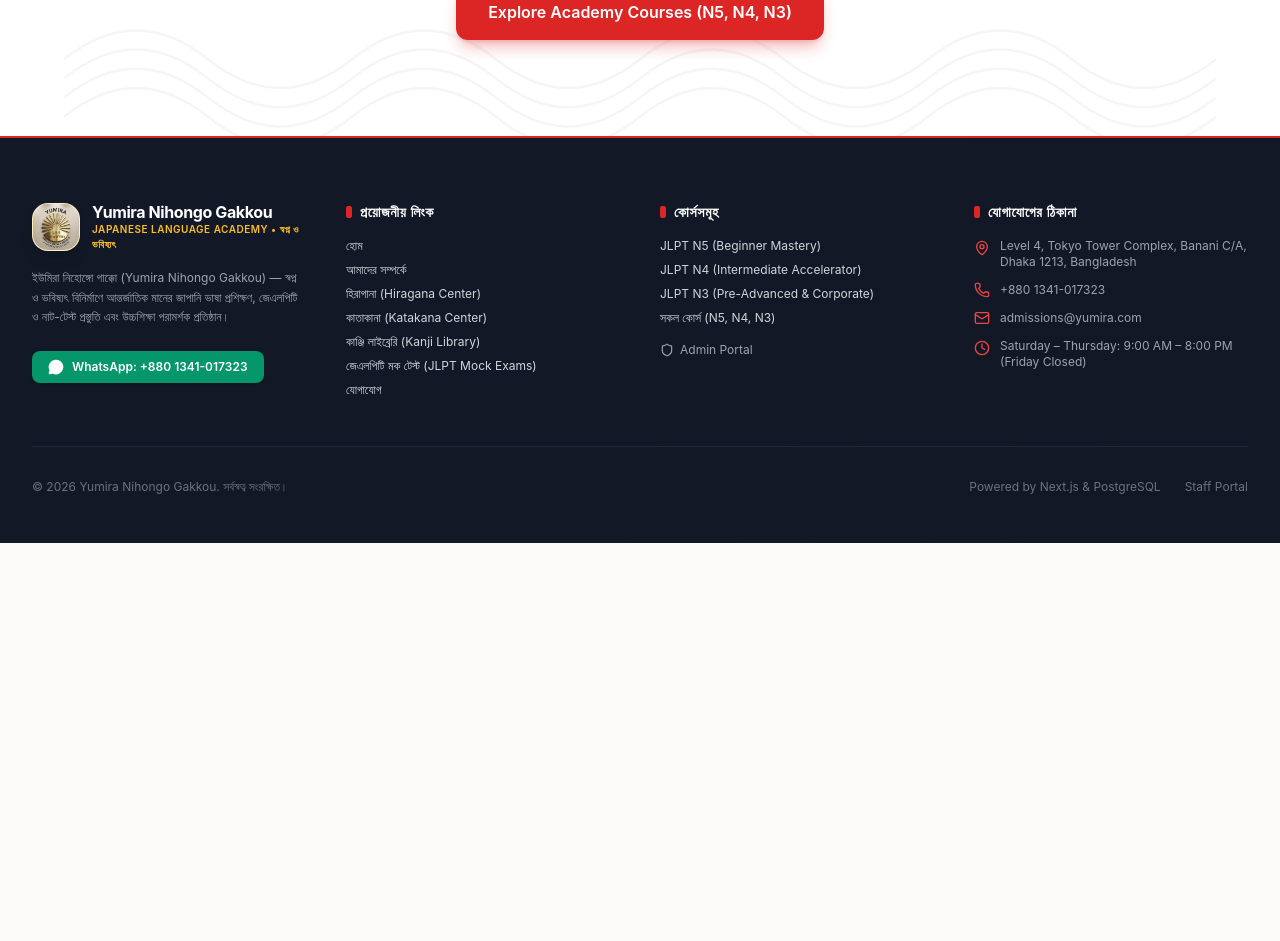
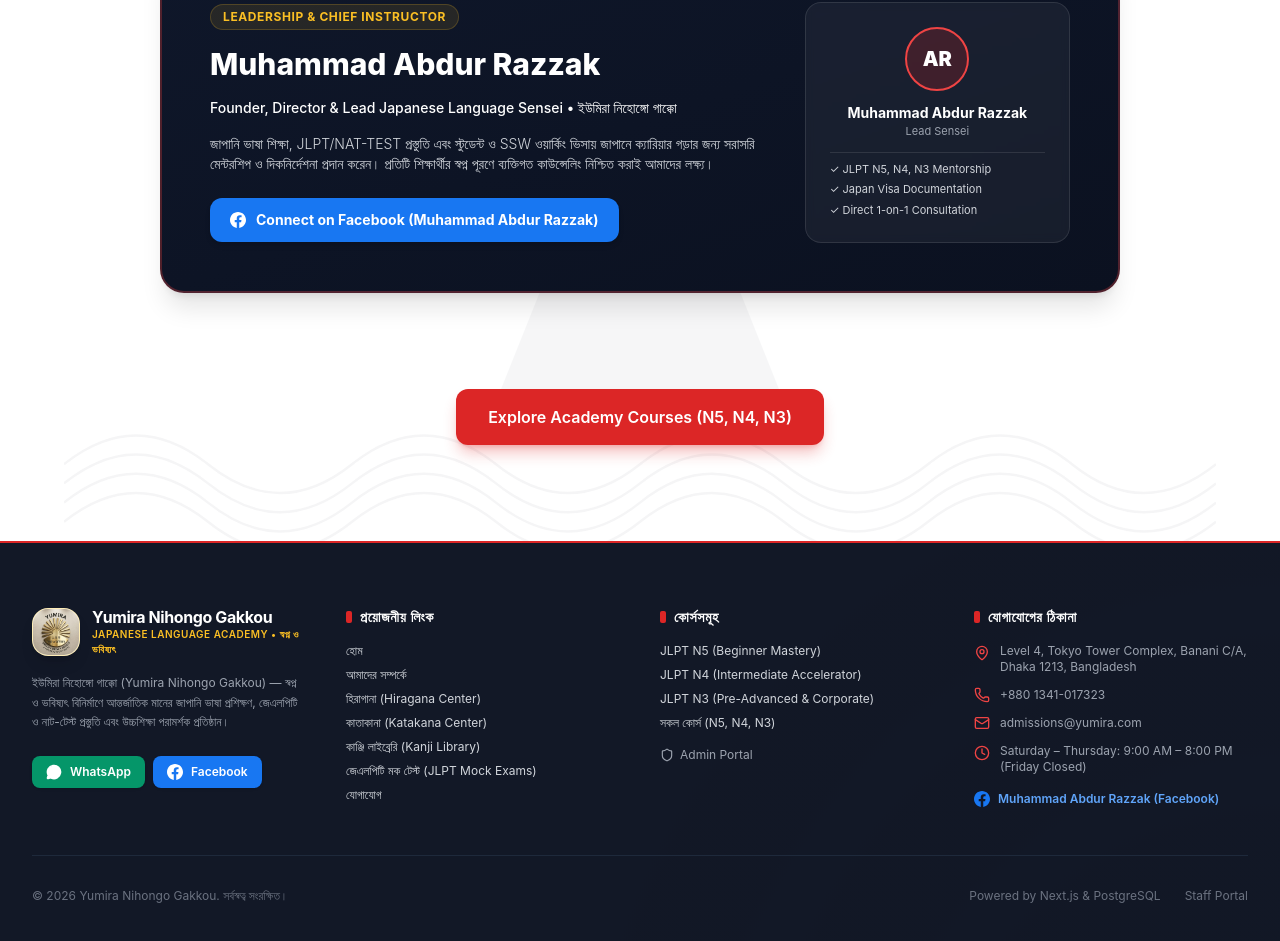
Before and after one commit to shaheerahmadsahil-cmyk/yumira-nihongo-gakkou, a Next.js app: page /about in a window 1280 px wide. Shown: the part 1317-2258 px from the top of the page. Before the commit the page ends 1860 px from the top, so only its background shows below. Built offline with nearby package versions, Linux system fonts and the light colour scheme; no server answers; the database is empty.

Commit message:
feat: add Muhammad Abdur Razzak Facebook profile link to Footer, Contact, and About pages

```diff
--- a/src/app/about/page.tsx
+++ b/src/app/about/page.tsx
@@ -4,6 +4,14 @@ import { ToriiDivider } from "@/components/shared/FujiWatermark";
 import { FujiWatermark } from "@/components/shared/FujiWatermark";
 import { Target, Compass, Award, CheckCircle2, ShieldCheck, HeartHandshake } from "lucide-react";
 import Link from "next/link";
+
+function FacebookIcon({ className = "w-4 h-4" }: { className?: string }) {
+  return (
+    <svg className={className} viewBox="0 0 24 24" fill="currentColor">
+      <path d="M24 12.073c0-6.627-5.373-12-12-12s-12 5.373-12 12c0 5.99 4.388 10.954 10.125 11.854v-8.385H7.078v-3.47h3.047V9.43c0-3.007 1.792-4.669 4.533-4.669 1.312 0 2.686.235 2.686.235v2.953H15.83c-1.491 0-1.956.925-1.956 1.874v2.25h3.328l-.532 3.47h-2.796v8.385C19.612 23.027 24 18.062 24 12.073z" />
+    </svg>
+  );
+}
 
 export const metadata = {
   title: "About Us | Yumira Nihongo Gakkou",
@@ -84,6 +92,54 @@ export default async function AboutPage() {
           </div>
         </div>
 
+        {/* Founder & Lead Sensei Profile */}
+        <div className="bg-gradient-to-br from-navy-900 to-navy-950 rounded-3xl p-8 sm:p-12 text-white border-2 border-japanRed-500/30 shadow-xl mb-16 relative overflow-hidden">
+          <div className="grid grid-cols-1 md:grid-cols-12 gap-8 items-center">
+            <div className="md:col-span-8 space-y-4">
+              <span className="text-xs font-bold uppercase tracking-wider text-amber-400 bg-amber-400/10 px-3 py-1 rounded-full border border-amber-400/20 inline-block">
+                Leadership & Chief Instructor
+              </span>
+              <h2 className="text-2xl sm:text-3xl font-extrabold text-white">
+                Muhammad Abdur Razzak
+              </h2>
+              <p className="text-xs sm:text-sm text-japanRed-300 font-medium">
+                Founder, Director & Lead Japanese Language Sensei • ইউমিরা নিহোঙ্গো গাক্কো
+              </p>
+              <p className="text-xs sm:text-sm text-gray-300 leading-relaxed font-light">
+                জাপানি ভাষা শিক্ষা, JLPT/NAT-TEST প্রস্তুতি এবং স্টুডেন্ট ও SSW ওয়ার্কিং ভিসায় জাপানে ক্যারিয়ার গড়ার জন্য সরাসরি মেন্টরশিপ ও দিকনির্দেশনা প্রদান করেন। প্রতিটি শিক্ষার্থীর স্বপ্ন পূরণে ব্যক্তিগত কাউন্সেলিং নিশ্চিত করাই আমাদের লক্ষ্য।
+              </p>
+              <div className="pt-2">
+                <a
+                  href="https://www.facebook.com/muhammad.abdur.razzak.583568"
+                  target="_blank"
+                  rel="noopener noreferrer"
+                  className="inline-flex items-center gap-2.5 px-5 py-3 rounded-xl bg-[#1877F2] hover:bg-[#166fe5] text-white text-xs sm:text-sm font-bold shadow-md transition-all hover:-translate-y-0.5"
+                >
+                  <FacebookIcon className="w-4 h-4 fill-white" />
+                  <span>Connect on Facebook (Muhammad Abdur Razzak)</span>
+                </a>
+              </div>
+            </div>
+
+            <div className="md:col-span-4 flex justify-center md:justify-end">
+              <div className="p-6 rounded-2xl bg-white/5 border border-white/10 backdrop-blur-sm text-center space-y-3 w-full max-w-xs">
+                <div className="w-16 h-16 rounded-full bg-japanRed-600/20 border-2 border-japanRed-500 text-japanRed-400 flex items-center justify-center mx-auto text-xl font-black">
+                  AR
+                </div>
+                <div>
+                  <h3 className="text-sm font-bold text-white">Muhammad Abdur Razzak</h3>
+                  <span className="text-[11px] text-gray-400 block">Lead Sensei</span>
+                </div>
+                <div className="pt-2 border-t border-white/10 text-[11px] text-gray-300 space-y-1 text-left">
+                  <div>✓ JLPT N5, N4, N3 Mentorship</div>
+                  <div>✓ Japan Visa Documentation</div>
+                  <div>✓ Direct 1-on-1 Consultation</div>
+                </div>
+              </div>
+            </div>
+          </div>
+        </div>
+
         {/* CTA */}
         <div className="text-center pt-8">
           <Link
--- a/src/components/homepage/ContactSection.tsx
+++ b/src/components/homepage/ContactSection.tsx
@@ -6,6 +6,14 @@ import { useLanguage } from "@/lib/i18n/LanguageContext";
 import { submitAdmissionInquiry } from "@/app/actions/inquiry";
 import { buildWhatsAppUrl } from "@/lib/whatsapp";
 import { ToriiDivider } from "@/components/shared/FujiWatermark";
+
+function FacebookIcon({ className = "w-4 h-4" }: { className?: string }) {
+  return (
+    <svg className={className} viewBox="0 0 24 24" fill="currentColor">
+      <path d="M24 12.073c0-6.627-5.373-12-12-12s-12 5.373-12 12c0 5.99 4.388 10.954 10.125 11.854v-8.385H7.078v-3.47h3.047V9.43c0-3.007 1.792-4.669 4.533-4.669 1.312 0 2.686.235 2.686.235v2.953H15.83c-1.491 0-1.956.925-1.956 1.874v2.25h3.328l-.532 3.47h-2.796v8.385C19.612 23.027 24 18.062 24 12.073z" />
+    </svg>
+  );
+}
 
 export function ContactSection({ whatsappNumber }: { whatsappNumber?: string }) {
   const { locale, t } = useLanguage();
@@ -88,6 +96,7 @@ export function ContactSection({ whatsappNumber }: { whatsappNumber?: string })
                 {t.contact.whatsappHelp}
               </p>
 
+              <div className="space-y-2.5">
                 <a
                   href={directWhatsApp}
                   target="_blank"
@@ -97,6 +106,17 @@ export function ContactSection({ whatsappNumber }: { whatsappNumber?: string })
                   <MessageCircle className="w-5 h-5 fill-white" />
                   <span>Chat on WhatsApp (+880 1341-017323)</span>
                 </a>
+
+                <a
+                  href="https://www.facebook.com/muhammad.abdur.razzak.583568"
+                  target="_blank"
+                  rel="noopener noreferrer"
+                  className="w-full flex items-center justify-center gap-2.5 py-3.5 px-4 rounded-xl bg-[#1877F2] hover:bg-[#166fe5] text-white font-semibold text-sm shadow-md transition-colors"
+                >
+                  <FacebookIcon className="w-4 h-4 fill-white" />
+                  <span>Facebook: Muhammad Abdur Razzak</span>
+                </a>
+              </div>
 
               <div className="pt-4 border-t border-washi-200/80 space-y-4 text-xs text-gray-600">
                 <div className="flex items-center gap-3">
--- a/src/components/layout/Footer.tsx
+++ b/src/components/layout/Footer.tsx
@@ -25,7 +25,16 @@ interface FooterProps {
     agency_address?: string;
     whatsapp_number?: string;
     office_hours?: string;
+    facebook_url?: string;
   };
+}
+
+function FacebookIcon({ className = "w-4 h-4" }: { className?: string }) {
+  return (
+    <svg className={className} viewBox="0 0 24 24" fill="currentColor">
+      <path d="M24 12.073c0-6.627-5.373-12-12-12s-12 5.373-12 12c0 5.99 4.388 10.954 10.125 11.854v-8.385H7.078v-3.47h3.047V9.43c0-3.007 1.792-4.669 4.533-4.669 1.312 0 2.686.235 2.686.235v2.953H15.83c-1.491 0-1.956.925-1.956 1.874v2.25h3.328l-.532 3.47h-2.796v8.385C19.612 23.027 24 18.062 24 12.073z" />
+    </svg>
+  );
 }
 
 export function Footer({ settings }: FooterProps) {
@@ -80,15 +89,26 @@ export function Footer({ settings }: FooterProps) {
             <p className="text-xs text-gray-400 leading-relaxed">
               {t.footer.aboutText}
             </p>
-            <div className="pt-2">
+            <div className="pt-2 flex flex-col sm:flex-row gap-2">
               <a
                 href={directWhatsApp}
                 target="_blank"
                 rel="noopener noreferrer"
-                className="inline-flex items-center gap-2 px-4 py-2 bg-emerald-600 hover:bg-emerald-700 text-white text-xs font-semibold rounded-lg shadow transition-colors"
+                className="inline-flex items-center gap-2 px-3.5 py-2 bg-emerald-600 hover:bg-emerald-700 text-white text-xs font-semibold rounded-lg shadow transition-colors"
               >
                 <MessageCircle className="w-4 h-4 fill-white" />
-                <span>WhatsApp: +880 1341-017323</span>
+                <span>WhatsApp</span>
+              </a>
+
+              <a
+                href="https://www.facebook.com/muhammad.abdur.razzak.583568"
+                target="_blank"
+                rel="noopener noreferrer"
+                className="inline-flex items-center gap-2 px-3.5 py-2 bg-[#1877F2] hover:bg-[#166fe5] text-white text-xs font-semibold rounded-lg shadow transition-colors"
+                title="Muhammad Abdur Razzak Facebook"
+              >
+                <FacebookIcon className="w-4 h-4" />
+                <span>Facebook</span>
               </a>
             </div>
           </div>
@@ -200,6 +220,17 @@ export function Footer({ settings }: FooterProps) {
                 <Clock className="w-4 h-4 text-japanRed-500 shrink-0 mt-0.5" />
                 <span>{officeHours}</span>
               </li>
+              <li className="flex items-center gap-2.5 pt-1">
+                <a
+                  href="https://www.facebook.com/muhammad.abdur.razzak.583568"
+                  target="_blank"
+                  rel="noopener noreferrer"
+                  className="inline-flex items-center gap-2 text-blue-400 hover:text-blue-300 font-semibold transition-colors"
+                >
+                  <FacebookIcon className="w-4 h-4 text-[#1877F2]" />
+                  <span>Muhammad Abdur Razzak (Facebook)</span>
+                </a>
+              </li>
             </ul>
           </div>
         </div>
--- a/src/lib/fallback-data.ts
+++ b/src/lib/fallback-data.ts
@@ -5,6 +5,7 @@ export const fallbackSettings: Record<string, string> = {
   phone: "+880 1341-017323",
   email: "admissions@yumira.com",
   address: "Dhaka, Bangladesh",
+  facebook_url: "https://www.facebook.com/muhammad.abdur.razzak.583568",
 };
 
 export const fallbackCourses = [
```
Lines whose indentation alone changed are shown as unchanged.
